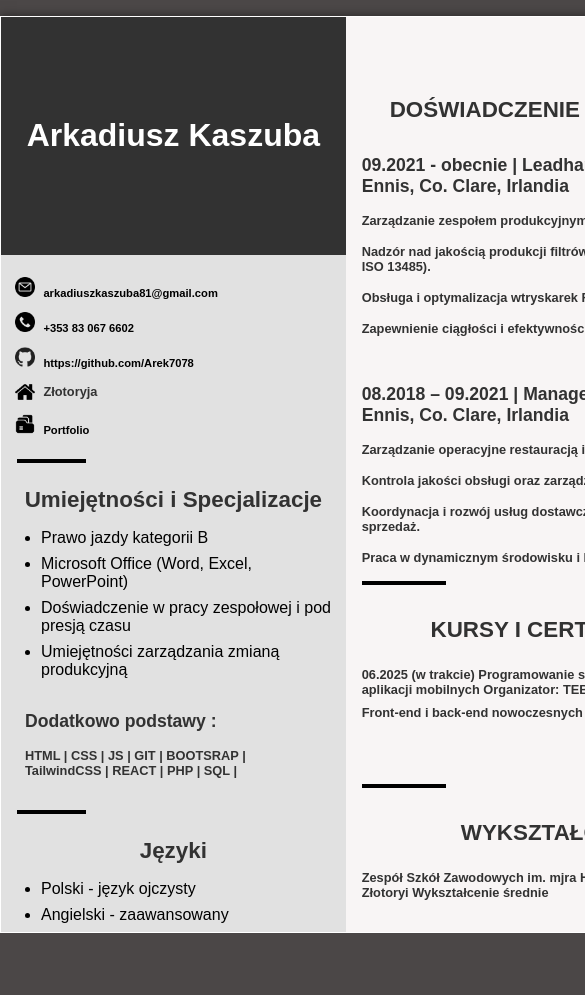
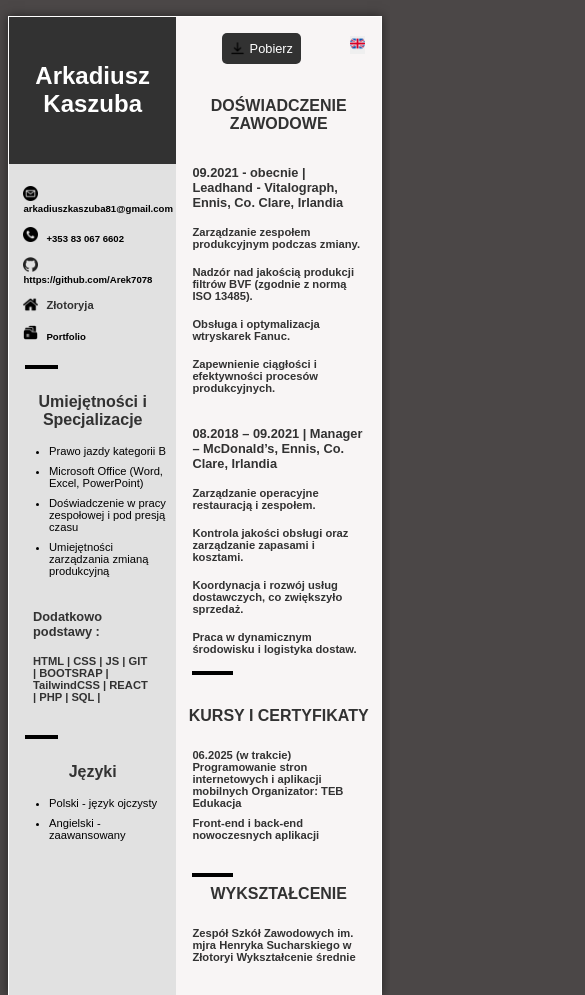
Before and after one commit to Arek7078/cv, a website built with Vite: page index.html in a window 390 px wide. Shown: the top 995 px of the page, 585 px wide, since content can reach past the window. Before the commit the page ends 933 px from the top, so only its background shows below. Built offline with nearby package versions, Linux system fonts and the light colour scheme.

Commit message:
media responsive layout

```diff
--- a/src/style.css
+++ b/src/style.css
@@ -13,19 +13,19 @@
 body{
     background-color:rgb(75, 71, 71);
     font-family: Arial, Helvetica, sans-serif;
+    display: flex;
+    justify-content: center;
+    align-items: center;
+    min-height: 100vh;
 
 
 }
-html, body{
-    height:100%;
-}
+
 main{
     display:flex;
-    width:768px;
-
+    max-width:768px;
     position:relative;
-    margin:auto;
-    margin: 1rem auto;
+    margin: 1rem 0.5rem;
     border: 1px solid white;
     box-shadow:0 0 10px rgba(0, 0, 0, 0.5);
 
@@ -33,17 +33,17 @@ main{
 /* contact start */
 .left-container{
     background-color:var(--left-container-color);
-    width:45%;
+    max-width:45%;
 
 
 }
 .right-container{
     background-color: var(--rigth-container-color);
-    width: 55%;
+    max-width: 55%;
 
 }
 .name{
-    width:100%;
+    max-width:100%;
     height:26%;
     background-color:var(--primary-color);
     color:white;
@@ -231,3 +231,42 @@ button{
 #portfolio{
     display:none;
 } */
+@media screen and (max-width: 600px) {
+    h1{
+        font-size: 1.5rem;
+    }
+    h2{
+        font-size: 1rem;
+    }
+    h3{
+        font-size: 0.8rem;
+    }
+    .name{
+        height: 15%;
+    }
+    p{
+        font-size: 0.7rem;
+    }
+    li{
+        font-size: 0.7rem;
+    }
+    a{
+        font-size: 0.1rem;
+    }
+    .job1{
+        margin-bottom:0.5rem;
+    }
+    img{
+        width:15px;
+        height:15px;
+    }
+    .info ul li a{
+        font-size:0.6rem;
+    }
+    .courses{
+        margin-bottom:1rem;
+    }
+    .education{
+        margin-top:0.5rem;
+    }
+}
```
